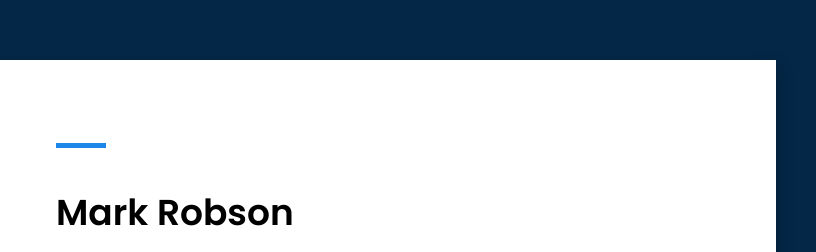
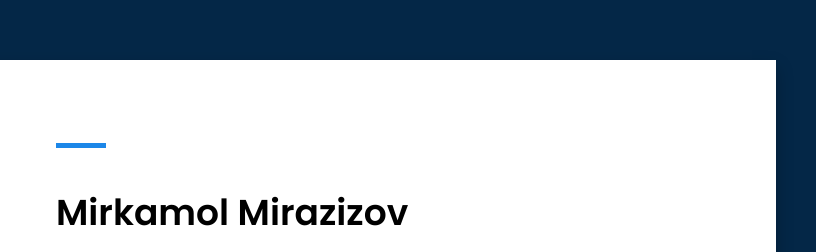
Before and after one commit to cktai/Responsive-card, a plain HTML site: page index.html in a window 1280 px wide. Shown: the part 130-382 px from the top of the page, 464-1280 px from the left. Drawn offline with Linux system fonts and the light colour scheme.

Commit message:
name was changed

```diff
--- a/index.html
+++ b/index.html
@@ -13,7 +13,7 @@
         <div class="imag"></div>
         <div class="text-container">
           <span></span>
-          <h1>Mark Robson</h1>
+          <h1>Mirkamol Mirazizov</h1>
           <p>
             As a web developer, I enjoy using my obsessive attention to detail,
             my unequivocal love for making things, and my mission-driven work
```
